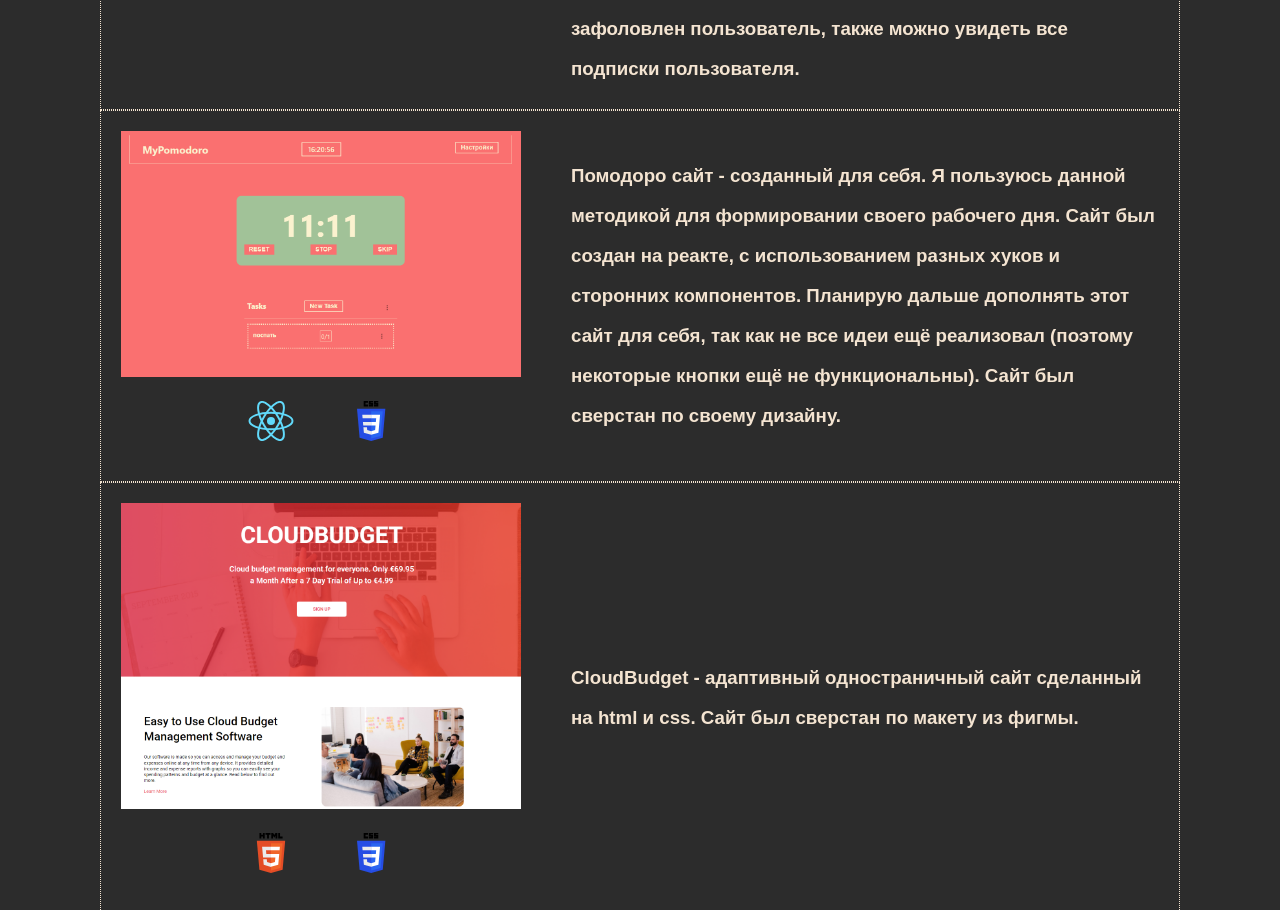
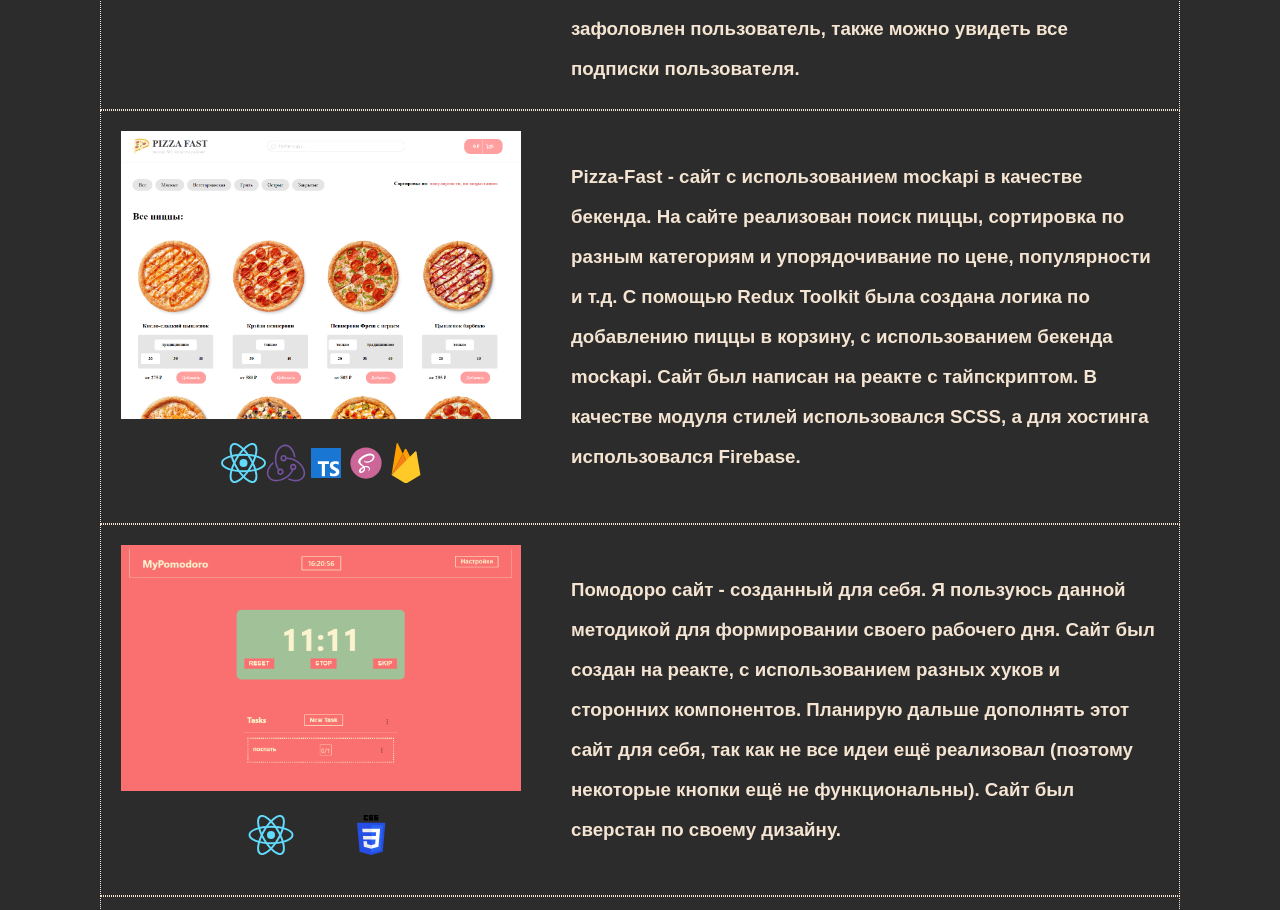
Before and after one commit to lstnchDev/myportfolio, a website: page index.html in a window 1280 px wide. Shown: the part 2902-3812 px from the top of the page. Drawn offline with Linux system fonts and the light colour scheme.

Commit message:
update work sect

```diff
--- a/index.html
+++ b/index.html
@@ -114,6 +114,33 @@
                         <li>react-content-loader - для создании скелетона, когда данные ещё не получены из API</li>
                     </ul>
                    Сайт позволяет увидеть активные каналы и информацию о канале(название стрима, кол-во зрителей и т.д.), на кототорые зафоловлен пользователь, также можно увидеть все подписки пользователя.
+                </h3>
+
+            </div>
+            <div class="work">
+                <div class="work-left">
+                   <div class="work-img">
+                        <a href="https://fast-pizza-57f32.web.app/" target="_blank">
+                            <img src="./img/pizza-fast.png" alt="">
+                        </a>
+                        <div class="btn-to-web">
+                            <button>Перейти на сайт</button>
+                        </div>
+                   </div>
+                    <div class="stack">
+                        <img src="img/react.svg" alt="">
+                        <img src="img/redux.svg" alt="">
+                        <img src="img/typescript.svg" alt="">
+                        <img src="img/sass.svg" alt="">
+                        <img src="img/firebase.svg" alt="">
+
+                    </div>
+                </div>
+                <h3>
+                    <a href="https://fast-pizza-57f32.web.app/" target="_blank">Pizza-Fast</a> - сайт с использованием mockapi в качестве бекенда.
+                    На сайте реализован поиск пиццы, сортировка по разным категориям и упорядочивание по цене, популярности и т.д. С помощью Redux Toolkit была создана логика по добавлению
+                    пиццы в корзину, с использованием бекенда mockapi. Сайт был написан на реакте с тайпскриптом. В качестве модуля стилей использовался SCSS, а для хостинга использовался Firebase.
+
                 </h3>
 
             </div>
```
Also changed, not shown: img/firebase.svg (added), img/pizza-fast.png (added).
